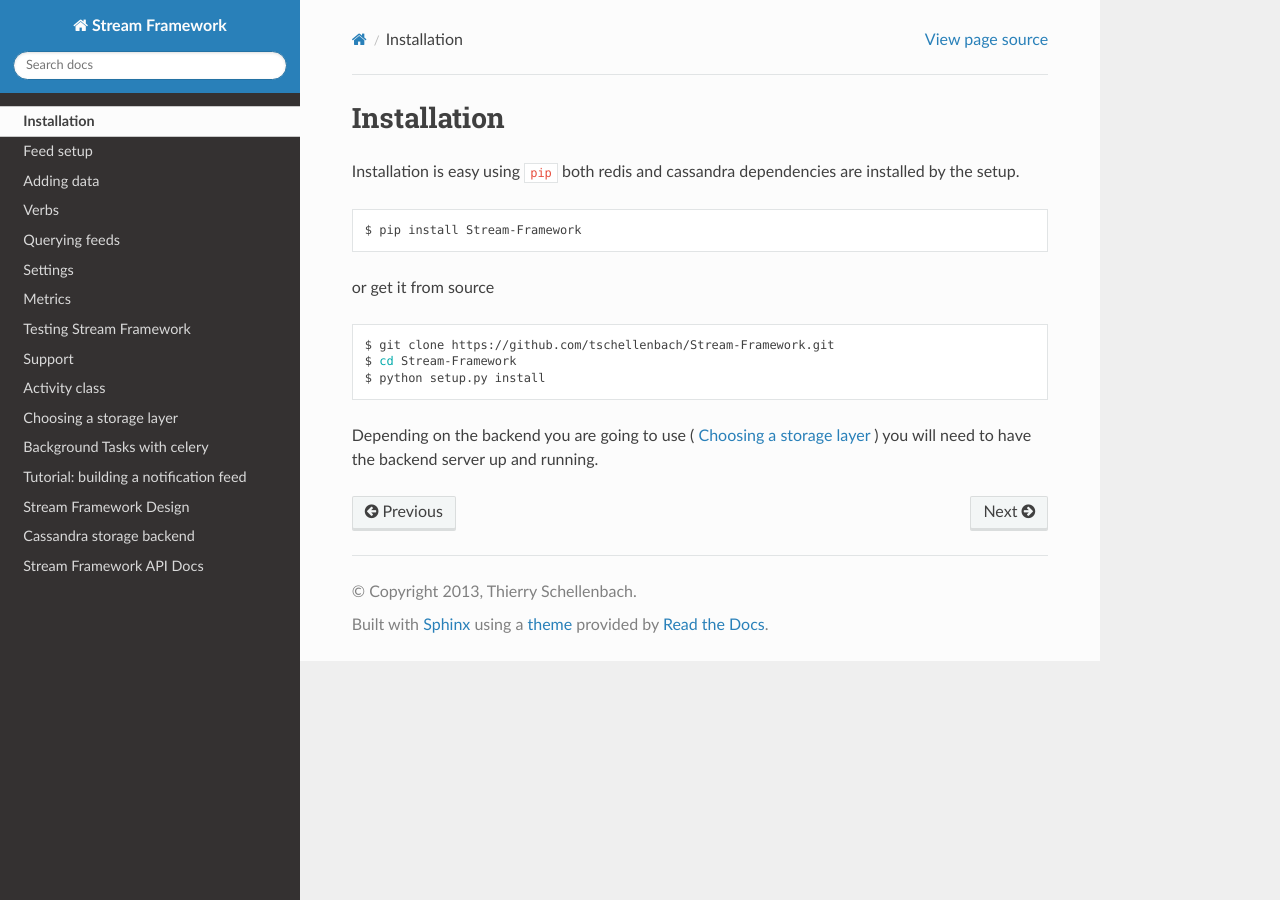
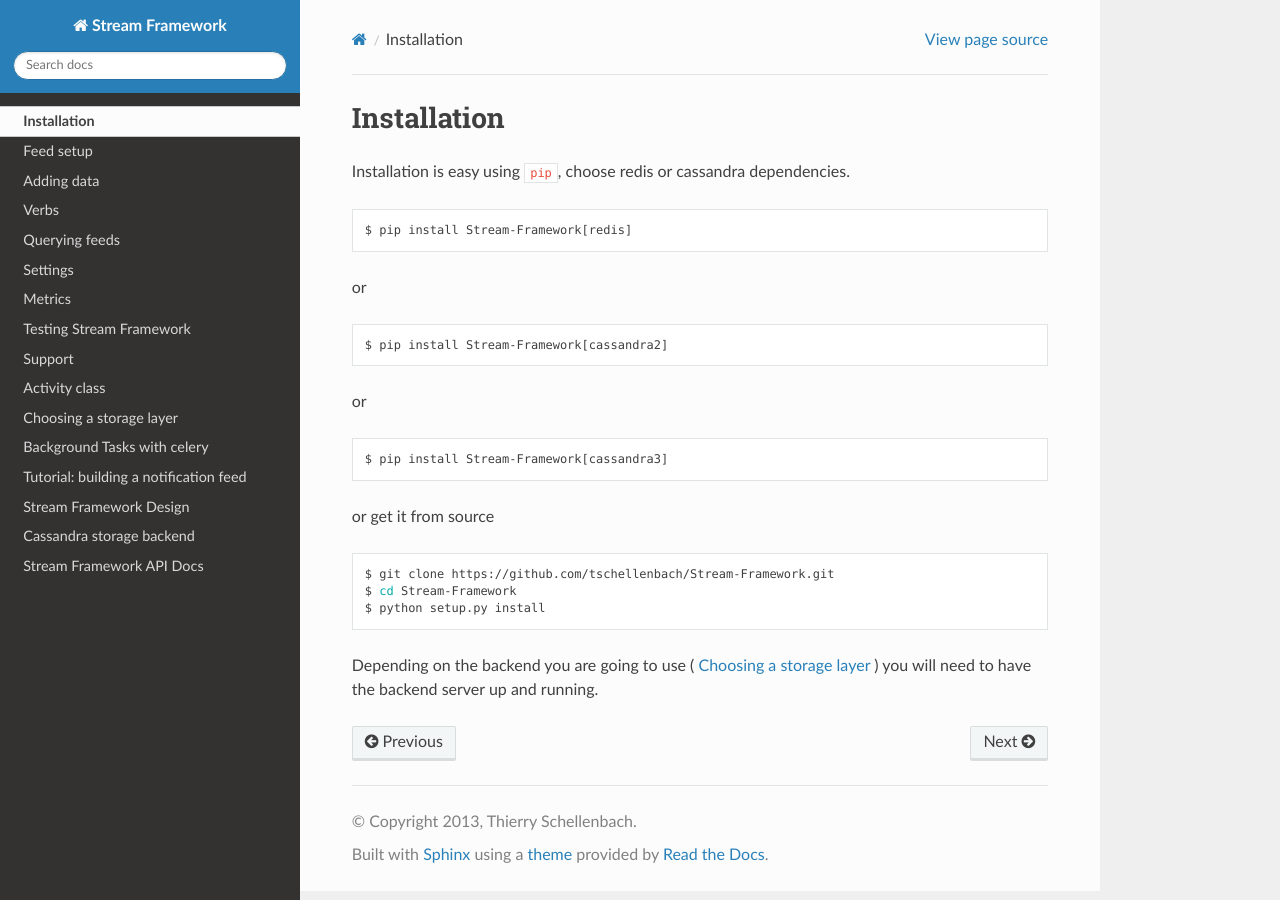
Before and after one commit to tschellenbach/Stream-Framework, a Sphinx documentation site: the page built from docs/installation.rst, in a window 1280 px wide. Built offline with Sphinx 7.4.7 and the Read the Docs theme 2.0.0, drawn with Linux system fonts in a browser that asks for light colours.

Commit message:
install deps via pip install Stream-Framework[redis] or [cassandra2/3]

```diff
--- a/docs/installation.rst
+++ b/docs/installation.rst
@@ -1,12 +1,24 @@
 Installation
 ============
 
-Installation is easy using ``pip`` both redis and cassandra dependencies are installed by the setup.
+Installation is easy using ``pip``, choose redis or cassandra dependencies.
 
 
 .. code-block:: bash
 
-    $ pip install Stream-Framework
+    $ pip install Stream-Framework[redis]
+
+or
+
+.. code-block:: bash
+
+    $ pip install Stream-Framework[cassandra2]
+
+or
+
+.. code-block:: bash
+
+    $ pip install Stream-Framework[cassandra3]
 
 
 or get it from source
```
Also changed, not shown: README.md (+10 -14 lines), setup.py (+20 -10 lines).
